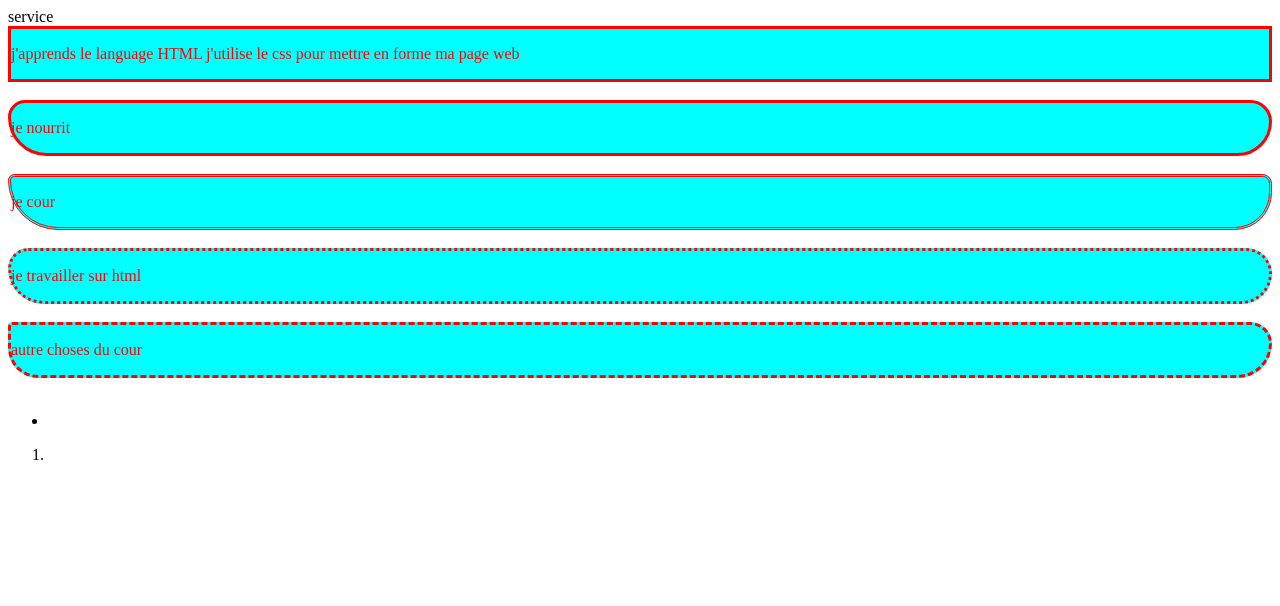
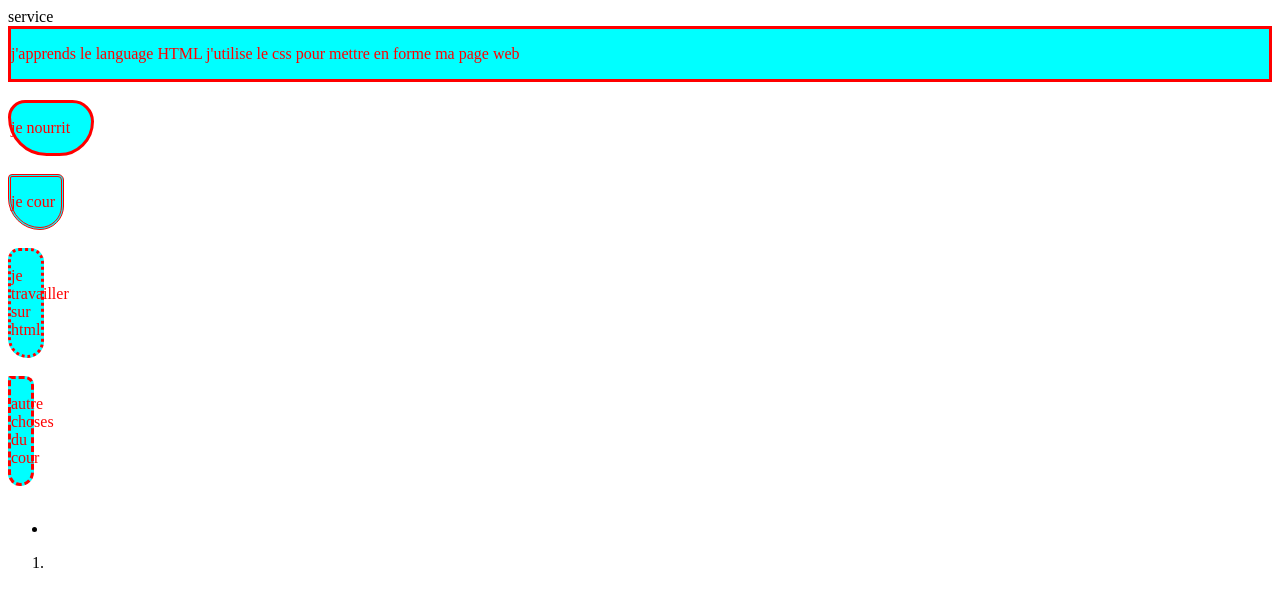
Before and after one commit to mounawaraalicolo5-or/mapremierepageweb, a plain HTML site: page service.html in a window 1280 px wide. Drawn offline with Linux system fonts and the light colour scheme.

```diff
--- a/service.css
+++ b/service.css
@@ -10,21 +10,25 @@
 #divsolid{
     border-radius: 20px 25px 40px 45px;
     border:solid;
+    width: 80px;
 
 }
 
 #divdouble{
     border-radius: 10px 15px 60px 80px;
     border:double;
+    width: 50px;
 
 }
 
 #divdotted{
     border-radius: 40px 50px 60px 70px;
     border:dotted;
+    width: 30px;
 }
 
 #divdashed{
     border-radius: 10px 50px 80px 70px;
     border:dashed;
+    width: 20px;
 }
```
